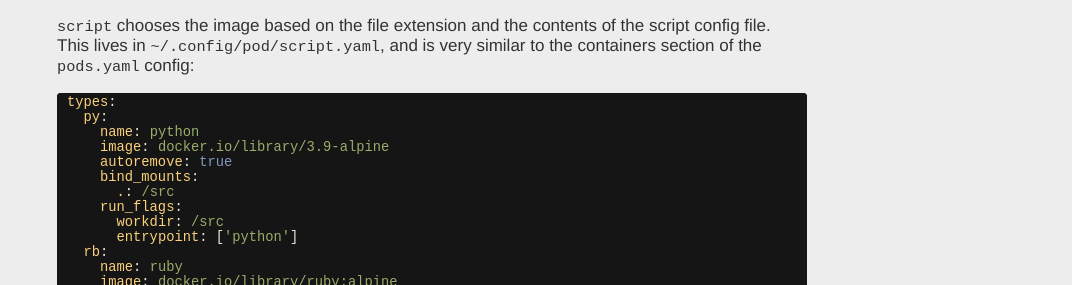
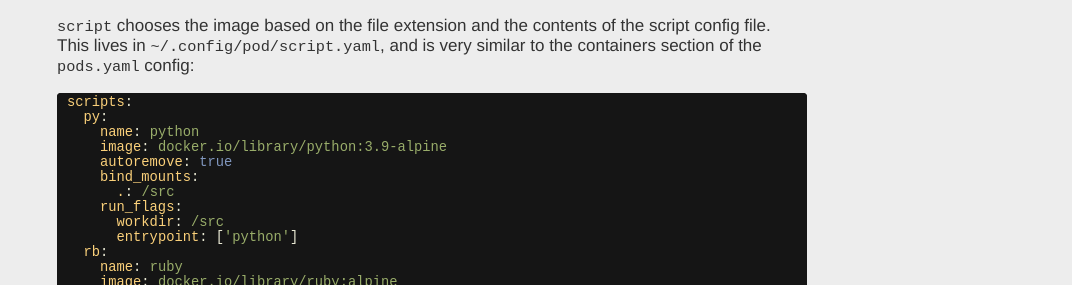
Before and after one commit to willhbr/pod, a Jekyll site: the page built from docs/examples/script.md, in a window 1280 px wide. Shown: the part 353-638 px from the top of the page, without its empty margins (208-1280 px from the left). Built offline with Jekyll 4.4.1, drawn with Linux system fonts in a browser that asks for light colours.

````diff
--- a/docs/examples/script.md
+++ b/docs/examples/script.md
@@ -10,10 +10,10 @@ layout: page
 `script` chooses the image based on the file extension and the contents of the script config file. This lives in `~/.config/pod/script.yaml`, and is very similar to the containers section of the `pods.yaml` config:
 
 ```yaml
-types:
+scripts:
   py:
     name: python
-    image: docker.io/library/3.9-alpine
+    image: docker.io/library/python:3.9-alpine
     autoremove: true
     bind_mounts:
       .: /src
````
Also changed, not shown: 2 other files.
